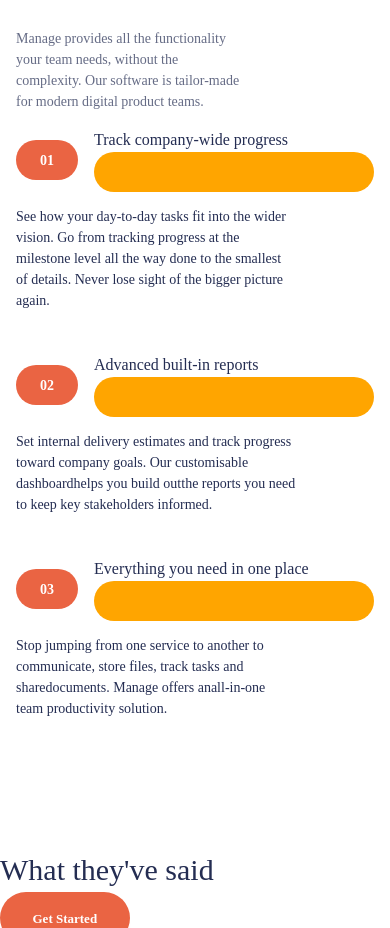
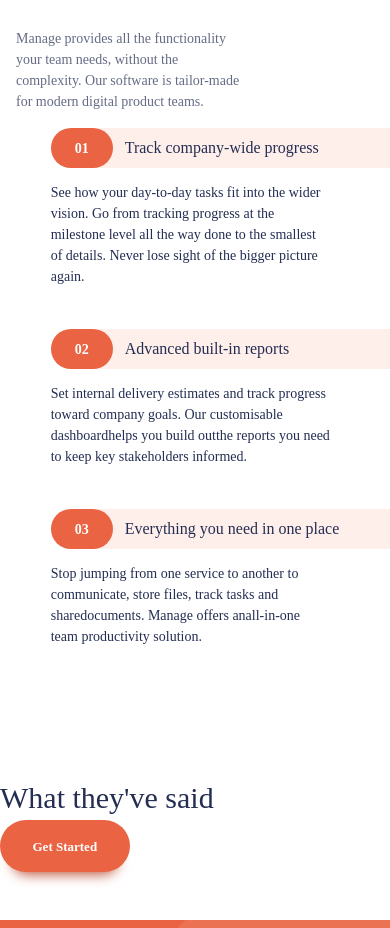
Before and after one commit to Ha-Khu/manage-landing-page-copy, a plain HTML site: page index.html in a window 390 px wide. Shown: the part 1060-1988 px from the top of the page. Drawn offline with Linux system fonts and the light colour scheme.

```diff
--- a/styles.css
+++ b/styles.css
@@ -375,6 +375,8 @@
 
 .numbered-items {
   counter-reset: count;
+  width: fit-content;
+  margin-inline: auto;
 }
 
 .numbered-items li {
@@ -385,8 +387,14 @@
   display: grid;
   position: relative;
   align-items: center;
-  column-gap: var(--size-400);
+  column-gap: var(--size-300);
   grid-template-columns: min-content 1fr;
+}
+
+.numbered-items_title {
+  grid-row: 1 / 2;
+  grid-column: 2 / 3;
+  line-height: 1;
 }
 
 .numbered-items_body {
@@ -399,6 +407,11 @@
   }
 }
 
+.numbered-items div::before,
+.numbered-items div::after {
+  height: 40px;
+}
+
 .numbered-items div::before {
   content: "0" counter(count);
   display: flex;
@@ -407,21 +420,23 @@
   color: var(--clr-neutral-100);
   font-weight: var(--fw-bold);
   padding: 0 var(--size-500);
-  height: 40px;
   border-radius: 100vw;
+  grid-row: 1 / 2;
+  grid-column:  1 / 2;
 }
 
-.numbered-items_title::after {
-  content: "";
-  display: block;
-  z-index: -1;
-  border-radius: 100vw;
-  inset: 0 -100vw 0 0;
-  grid-column: 1 / -1;
-  grid-row: 1 / 2;
-  height: 40px;
-/* width: 100%; */
-  background: orange;
+@media (max-width: 30em) {
+  .numbered-items div::after {
+    --bg: var(--clr-accent-100);
+    content: "";
+    display: block;
+    z-index: -1;
+    border-radius: 100vw 0 0 100vw;
+    grid-column: 1 / -1;
+    grid-row: 1 / 2;
+    box-shadow: 5em 0 0 var(--bg);
+    background: var(--bg);
+  }
 }
 
 /* UTILITY CLASSES */
@@ -440,9 +455,9 @@
 
 .container {
   --max-width: 1110px;
-  --padding: 1rem;
+  --container-padding: 1rem;
 
-  width: min(var(--max-width), 100% - var(--padding) * 2);
+  width: min(var(--max-width), 100% - var(--container-padding) * 2);
   margin-inline: auto;
 }
 
@@ -474,6 +489,24 @@
 
 :where(.flow :not(:first-child)) {
   margin-top: var(--flow-spacer, 3em);
+}
+
+.text-center {
+  text-align: center;
+}
+
+.text-center p {
+  margin-inline: auto;
+}
+
+@media (max-width: 50em) {
+  .text-center-sm-only {
+    text-align: center;
+  }
+
+  .text-center-sm-only p {
+    margin-inline: auto;
+  }
 }
 
 .text-primary-400 {
```
